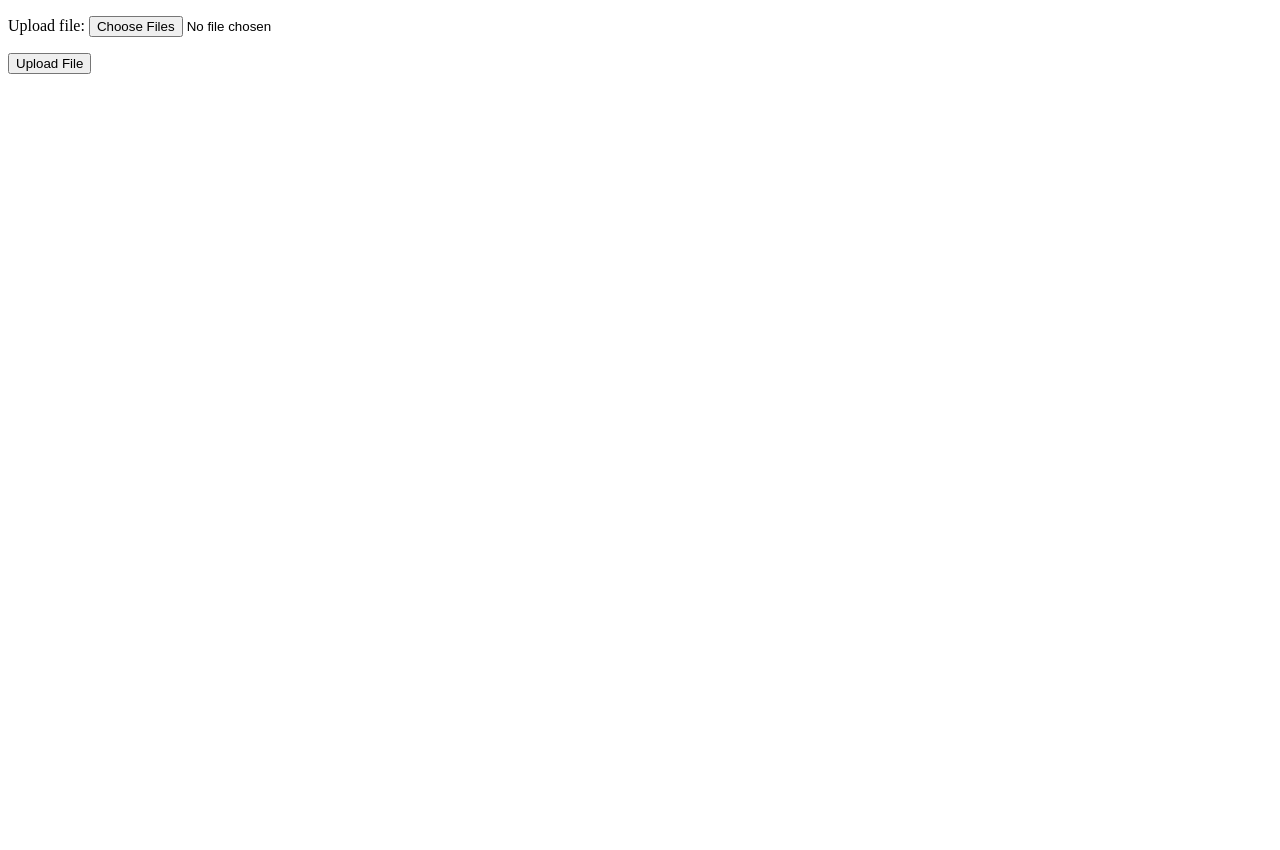
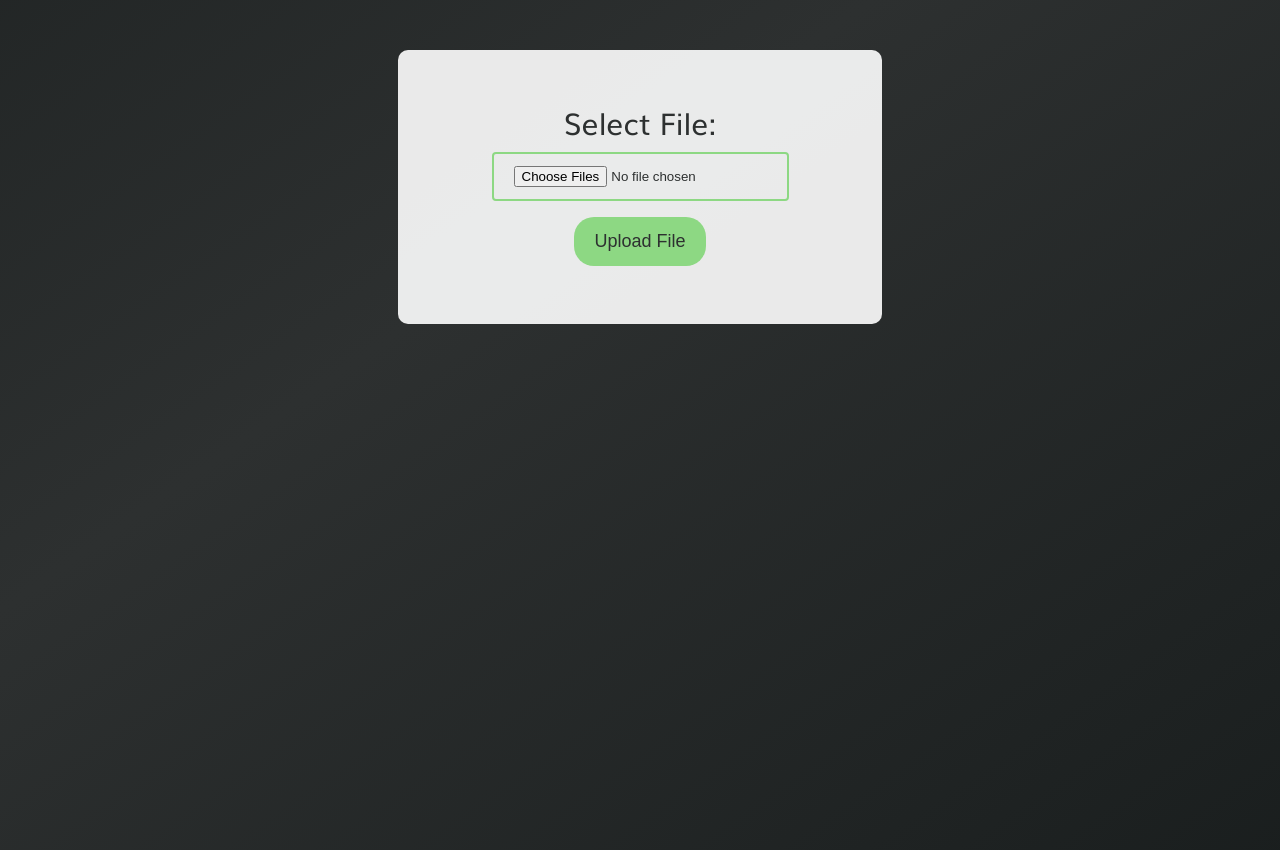
Before and after one commit to bugenelu/JIB-0330, a Flask app: page /upload in a window 1280 px wide. Before the commit the page ends 74 px from the top, so only its background shows below. Run offline with Flask 2, Linux system fonts and the light colour scheme.

Commit message:
Added stylesheet to File Upload page

```diff
--- a/server/src/pages/file_upload.html
+++ b/server/src/pages/file_upload.html
@@ -3,16 +3,22 @@
 <head>
 	<meta charset="utf-8">
 	<title>Upload file</title>
+	<link rel="stylesheet" href="{{url_for('static', filename='style/style.css')}}">
 </head>
 <body>
 
 	<!-- This is the file upload page. -->
 
 	<!-- The "file upload" button and corresponding functionality -->
+	<div class="centerbox">
 	<form>
-		<p><label>Upload file:  <input type="file" value="Select File" multiple></label></p>
-		<input type="submit" value="Upload File">
+		<label for="selectfile">Select File:</label>
+		<br>
+		<input type="file" id ="selectfile" value="Select File" multiple>
+		<br>
+		<input type="submit" id="submitfile" value="Upload File">
 	</form>
+	</div>
 
 
 </body>
--- a/server/src/pages/home.html
+++ b/server/src/pages/home.html
@@ -13,7 +13,7 @@
 			</ul>
 		</nav>
 		<section class="header-content">
-		    <h1>Greenhouse Accelerator <br> Knowldege Hub</h1>
+		    <h1>Greenhouse Accelerator <br> Knowledge Hub</h1>
 		    <p> This resource provides personalized information on sustainable<br>
 		        business practices based upon your individual story</p>
 		    <button onclick="window.location.href='/loggedin';">Login</button>
--- a/server/src/pages/story_page.html
+++ b/server/src/pages/story_page.html
@@ -11,7 +11,7 @@
 		<p class="storytext">{{ page['page-body-text'] | safe }}</p>
 
 		{% for child in page['page-children'] %}
-			<p class="storytext"><a href="/story/{{ story }}/{{ child }}">{{ page['page-children'][child]['link-text'] }}</a></p>
+			<p class="storytext"><a class="storylink" href="/story/{{ story }}/{{ child }}">{{ page['page-children'][child]['link-text'] }}</a></p>
 		{% endfor %}
 
 	</body>
--- a/static/style/style.css
+++ b/static/style/style.css
@@ -1,13 +1,11 @@
-html {
-	height = 100%;
-}
-
+/*Declare Color Variables*/
 :root {
 	--offwhite: rgba(255, 255, 255, 0.90);
 	--darkgray: #2D3030;
 	--palegreen: #8DD883;
 }
 
+/*Add Custom Font Family*/
 @font-face {
 	font-family: Muli;
 	src: url("Muli Font/Muli.ttf");
@@ -19,6 +17,12 @@ html {
 	font-weight: bold;
 }
 
+/*Specify Webpage Height*/
+html {
+  height = 100%;
+}
+
+/*Style Background of Webpages*/
 body {
   background: linear-gradient(145deg, var(--darkgray), #101515, var(--darkgray), #101515);
   background-size: 300% 300%;
@@ -33,6 +37,25 @@ body {
   margin:0px;
 }
 
+@keyframes gradientscroll {
+  0% {
+    background-position: 0% 0%;
+  }
+  100% {
+    background-position: 100% 100%;
+  }
+}
+
+/*Style Default Links*/
+a {
+  color: var(--offwhite);
+}
+
+a:hover {
+  color: blue;
+}
+
+/*Style Navigation Bar*/
 nav {
   float: right;
   margin:30px 90px;
@@ -55,6 +78,7 @@ nav ul li:hover {
   font-weight: bold;
 }
 
+/*Style Homepage Header Content*/
 header{
   position: absolute;
   top: 0%;
@@ -99,28 +123,57 @@ header{
   font-weight: bold;
 }
 
-@keyframes gradientscroll {
-  0% {
-    background-position: 0% 0%;
-  }
-  100% {
-    background-position: 100% 100%;
-  }
-}
-
+/*Style Story Text */
 p.storytext {
 	text-align: center;
-	font-family: Helvetica, Arial, sans-serif;
+	font-family: Muli, Helvetica, sans-serif;
 	font-size: 2em;
 	color: var(--palegreen);
 	text-shadow: 2px 2px 5px black;
-	font-size: 3em;
 }
 
-a:link, a:visited, a:active {
-	color: var(--offwhite);
+
+/*Style Centered Boxes*/
+.centerbox {
+  border-radius: 10px;
+  background-color: var(--offwhite);
+  padding: 50px;
+  width: 30%;
+  margin: auto;
+  margin-top: 50px;
+  text-align: center;
+  vertical-align: middle;
 }
 
-a:hover {
-	color: blue;
+/*Style Input Forms*/
+form {
+  font-family: Muli;
+  font-size: 30px;
+  color: var(--darkgray);
+  opacity: 1;
 }
+
+input[type=file], select {
+  padding: 12px 20px;
+  margin: 8px 0;
+  display: inline-block;
+  border: 2px solid var(--palegreen);
+  border-radius: 4px;
+  box-sizing: border-box;
+}
+
+input[type=submit] {
+  background-color: var(--palegreen);
+  color: var(--darkgray);
+  font-size: 18px;
+  padding: 14px 20px;
+  margin: 8px 0;
+  border: none;
+  border-radius: 20px;
+  cursor: pointer;
+}
+
+input[type=submit]:hover {
+  font-style: italic;
+  font-weight: bold;
+}
```
